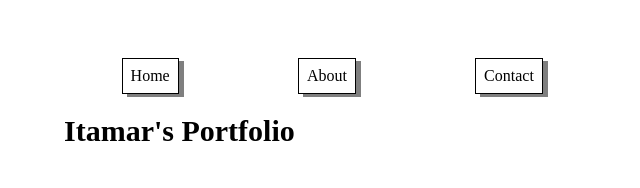
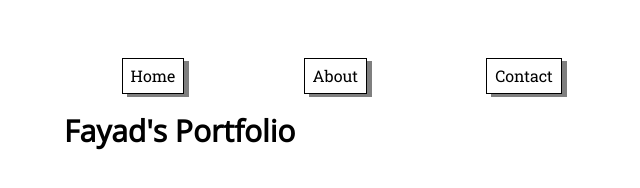
Before and after one commit to ghost-fa/first-portfolio, a plain HTML site: page index.html in a window 1280 px wide. Shown: the whole page, without its empty margins (0-640 px from the left). Drawn offline with nearby package versions, Linux system fonts and the light colour scheme.

Commit message:
add new font-family

```diff
--- a/index.html
+++ b/index.html
@@ -19,7 +19,7 @@
         </ul>
       </nav>
 
-      <h1 class="main-title">Itamar's Portfolio</h1>
+      <h1 class="main-title">Fayad's Portfolio</h1>
     </header>
   </div>
 
--- a/styles/main.css
+++ b/styles/main.css
@@ -1,4 +1,5 @@
 @import url("normalize.css");
+@import url('https://fonts.googleapis.com/css?family=Open+Sans|Roboto+Slab|Slabo+27px');
 html {
   font-size: 0.625em;
 }
@@ -23,6 +24,7 @@ body {
 
 .main-title {
   font-size: 3rem;
+  font-family: 'Open Sans', 'Slabo 27px', serif, sans-serif;
 }
 
 .site-navigation ul {
@@ -37,4 +39,5 @@ body {
   padding: 0.5em;
   margin: 0 5%;
   box-shadow: 5px 3px rgba(0, 0, 0, 0.5);
+  font-family: 'Roboto Slab', serif;
 }
```
